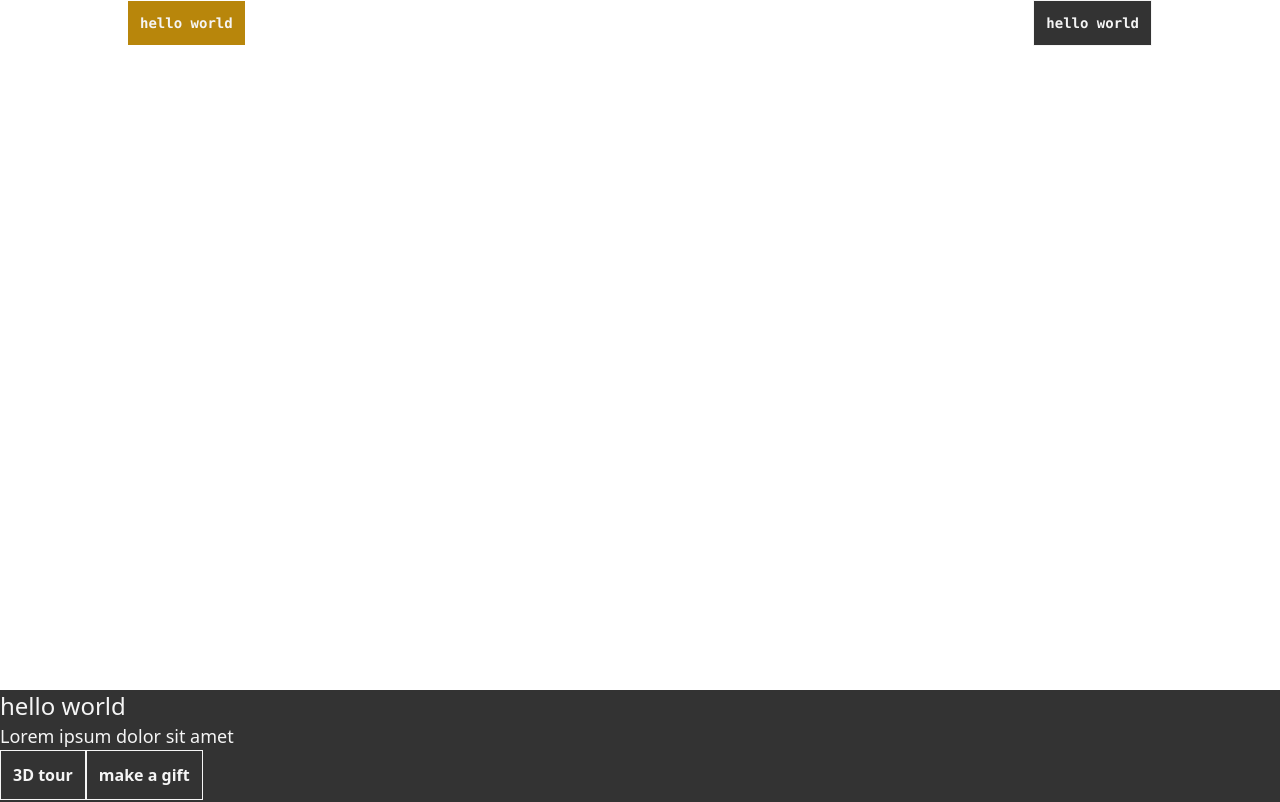
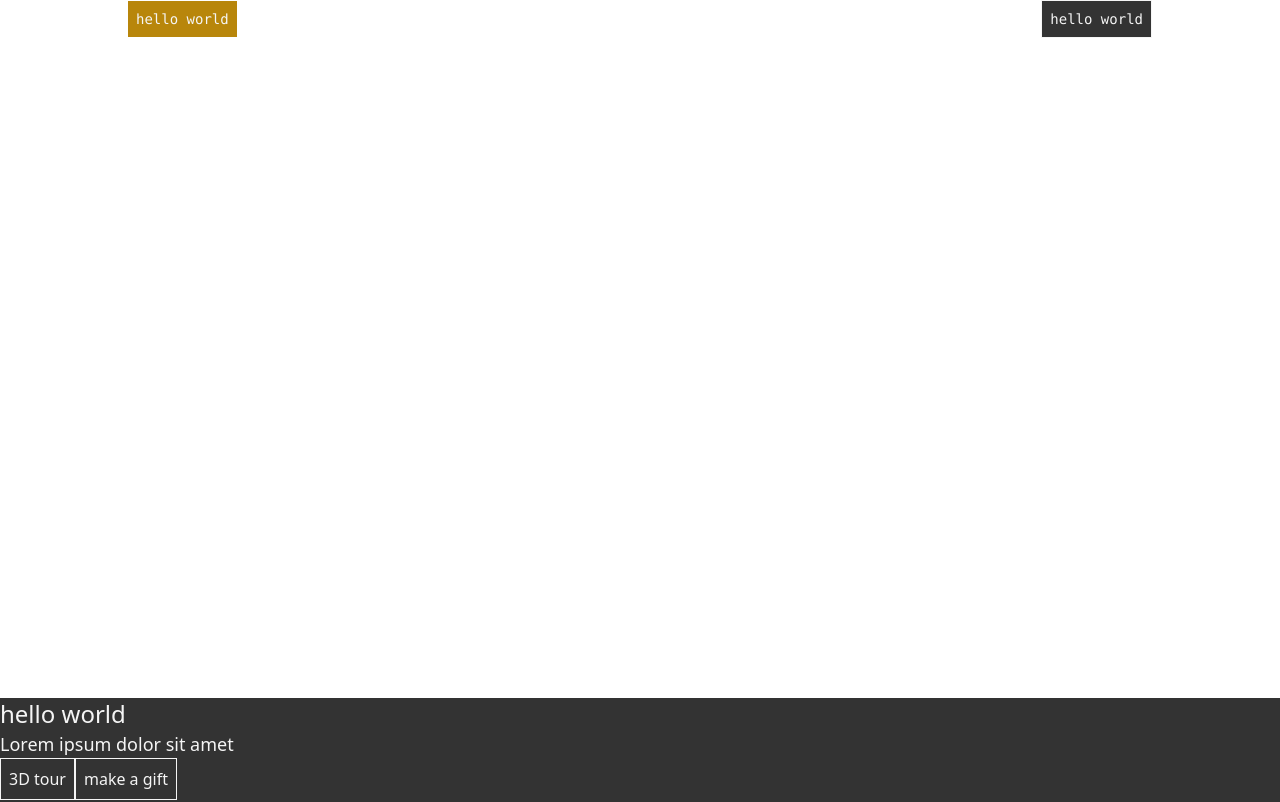
Before and after one commit to Spacifik/sonnenhof, a Next.js app: page / in a window 1280 px wide. Shown: the top 802 px of the page. Built offline with nearby package versions, Linux system fonts and the light colour scheme.

Commit message:
main: use tailwind padding

```diff
--- a/src/components/button.tsx
+++ b/src/components/button.tsx
@@ -8,11 +8,16 @@ export interface ButtonProps {
   onClick?: Callback<void>;
 }
 
-export function Button({ label, variant, id, onClick }: ButtonProps): JSX.Element {
+export function Button({
+  label,
+  variant,
+  id,
+  onClick,
+}: ButtonProps): JSX.Element {
   // eslint-disable-next-line react-hooks/exhaustive-deps
   const buttonId = React.useMemo(() => id ?? v4(), []);
   return (
-    <div className={`button-wrapper ${variant}`}>
+    <div className={`button-wrapper ${variant} p-2 bold pointer`}>
       <label htmlFor={buttonId}>{label}</label>
       <button id={buttonId} onClick={() => onClick?.()} />
     </div>
--- a/src/components/footer.tsx
+++ b/src/components/footer.tsx
@@ -9,7 +9,7 @@ interface FooterProps {
 
 export function Footer({ phone, email, links }: FooterProps): JSX.Element {
   return (
-    <footer className="font-mono">
+    <footer className="font-mono w-full uppercase">
       <Text variant="big">Contact us</Text>
       <a href={`tel:${phone}`}>
         <Text variant="big">{phone}</Text>
--- a/src/components/section.tsx
+++ b/src/components/section.tsx
@@ -16,7 +16,7 @@ export function Section({
   background,
 }: SectionProps): JSX.Element {
   return (
-    <section>
+    <section className="w-full">
       <SectionBackground background={background}>
         <Text variant="big">{title}</Text>
         <Text variant="medium">{text}</Text>
@@ -36,12 +36,12 @@ function SectionBackground({
 }: React.PropsWithChildren<Pick<SectionProps, "background">>): JSX.Element {
   if (background) {
     return (
-      <div className="section-background">
+      <div className="section-background w-full">
         <Picture src={background} />
         {children}
       </div>
     );
   }
 
-  return <div className="section-background">{children}</div>;
+  return <div className="section-background w-full">{children}</div>;
 }
--- a/src/styles/globals.css
+++ b/src/styles/globals.css
@@ -10,18 +10,10 @@
 
   --color-background-dark: #333333;
   --color-background-dark-hover: #666666;
-
-  --default-padding: 12px;
 }
 
 body {
-  color: rgb(var(--color-primary));
-}
-
-.button-wrapper {
-  font-weight: bold;
-  padding: var(--default-padding);
-  cursor: pointer;
+  color: var(--color-primary);
 }
 
 .button-wrapper.primary {
@@ -44,18 +36,14 @@ body {
 }
 
 section {
-  width: 100%;
   color: var(--color-text-bright);
 }
 
 .section-background {
-  width: 100%;
   background-color: var(--color-background-dark);
 }
 
 footer {
   color: var(--color-text-bright);
   background-color: var(--color-background-dark);
-
-  text-transform: uppercase;
 }
```
